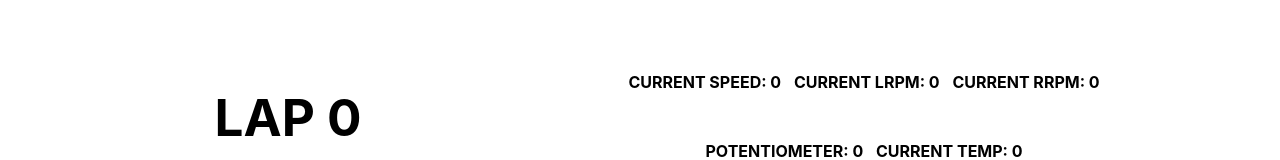
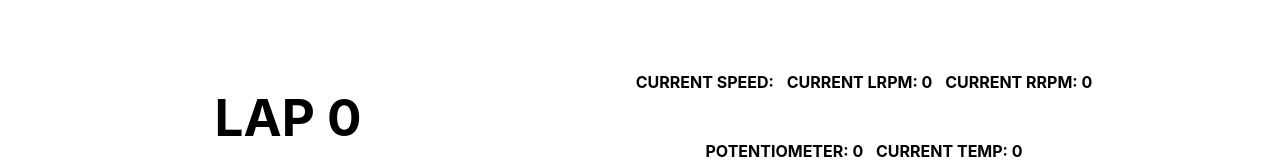
Before and after one commit to cornellev/LiveTimingDash2023, a React (Vite) app in the folder frontend/: page / in a window 1280 px wide. Shown: the part 164-324 px from the top of the page. Built offline with nearby package versions, Linux system fonts and the light colour scheme; no server answers.

Commit message:
update speed

```diff
--- a/frontend/src/App.tsx
+++ b/frontend/src/App.tsx
@@ -64,7 +64,7 @@ function App() {
     <>
       <Header />
       <Lapping
-        accel={data.speed}
+        speed={data.speed}
         right_rpm={data.right_rpm}
         left_rpm={data.left_rpm}
         potent={data.potent}
--- a/frontend/src/CarData.tsx
+++ b/frontend/src/CarData.tsx
@@ -3,7 +3,7 @@ import { useSocket } from "./useSocket";
 import SpeedGraph from "./Graph";
 
 interface CarProps {
-  accel: number,
+  speed: number,
   left_rpm: number,
   right_rpm: number,
   potent: number,
@@ -40,7 +40,7 @@ export default function CarData(props: CarProps) {
 
   return (<>
     <div className="car_data">
-      <p className="measurement_nobg">CURRENT SPEED: {props.accel}</p>
+      <p className="measurement_nobg">CURRENT SPEED: {props.speed}</p>
       <p className="measurement_nobg">CURRENT LRPM: {props.left_rpm}</p>
       <p className="measurement_nobg">CURRENT RRPM: {props.right_rpm}</p>
       <p className="measurement_nobg">POTENTIOMETER: {props.potent}</p>
--- a/frontend/src/Lapping.tsx
+++ b/frontend/src/Lapping.tsx
@@ -60,7 +60,7 @@ const Timer = ({ name, value, children }: { name: string, value: number, childre
   </div>)
 
 interface LappingProps {
-  accel: number,
+  speed: number,
   left_rpm: number,
   right_rpm: number,
   potent: number,
@@ -199,7 +199,7 @@ export default function Lapping(props: LappingProps) {
           </div>
         </div>
       </div>
-      <SpeedGraph running={runningTime} accel={props.accel} right_rpm={props.right_rpm} left_rpm={props.left_rpm} potent={props.potent} temp={props.temp}></SpeedGraph>
+      <SpeedGraph running={runningTime} accel={props.speed} right_rpm={props.right_rpm} left_rpm={props.left_rpm} potent={props.potent} temp={props.temp}></SpeedGraph>
     </div>
   </>)
 }
```
